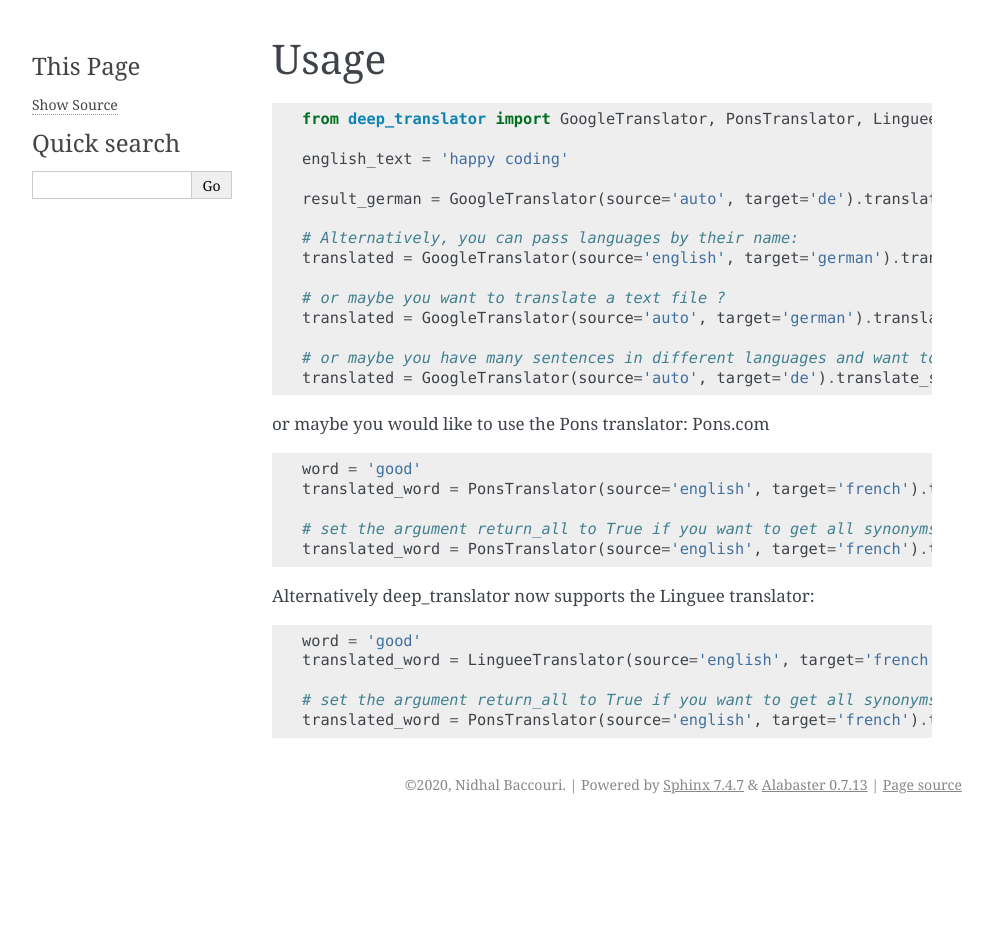
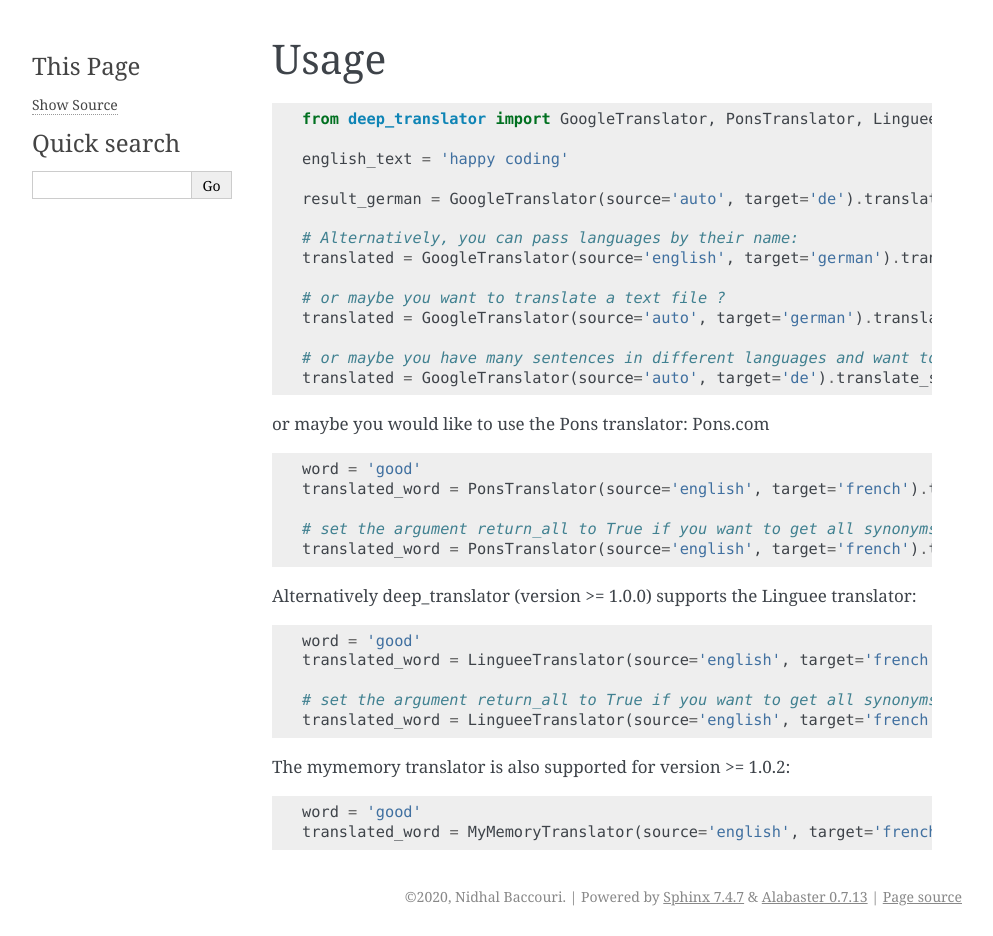
Before and after one commit to sadransh/pdf-translator-for-human, a Sphinx documentation site: the page built from docs/usage.rst, in a window 1280 px wide. Shown: the whole page, without its empty margins (148-1141 px from the left). Built offline with Sphinx 7.4.7, drawn with Linux system fonts in a browser that asks for light colours; before the commit the page ends 900 px from its top, so only the background shows below that.

```diff
--- a/docs/usage.rst
+++ b/docs/usage.rst
@@ -4,7 +4,7 @@
 
 .. code-block:: python
 
-    from deep_translator import GoogleTranslator, PonsTranslator, LingueeTranslator
+    from deep_translator import GoogleTranslator, PonsTranslator, LingueeTranslator, MyMemoryTranslator
 
     english_text = 'happy coding'
 
@@ -32,7 +32,7 @@
     translated_word = PonsTranslator(source='english', target='french').translate(word, return_all=True)
 
 
-Alternatively deep_translator now supports the Linguee translator:
+Alternatively deep_translator (version >= 1.0.0) supports the Linguee translator:
 
 
 .. code-block:: python
@@ -41,4 +41,12 @@
     translated_word = LingueeTranslator(source='english', target='french').translate(word)
 
     # set the argument return_all to True if you want to get all synonyms of the word to translate
-    translated_word = PonsTranslator(source='english', target='french').translate(word, return_all=True)
+    translated_word = LingueeTranslator(source='english', target='french').translate(word, return_all=True)
+
+
+The mymemory translator is also supported for version >= 1.0.2:
+
+.. code-block:: python
+
+    word = 'good'
+    translated_word = MyMemoryTranslator(source='english', target='french').translate(word)
```
Also changed, not shown: README.rst (+9 -3 lines), 1 other file.
